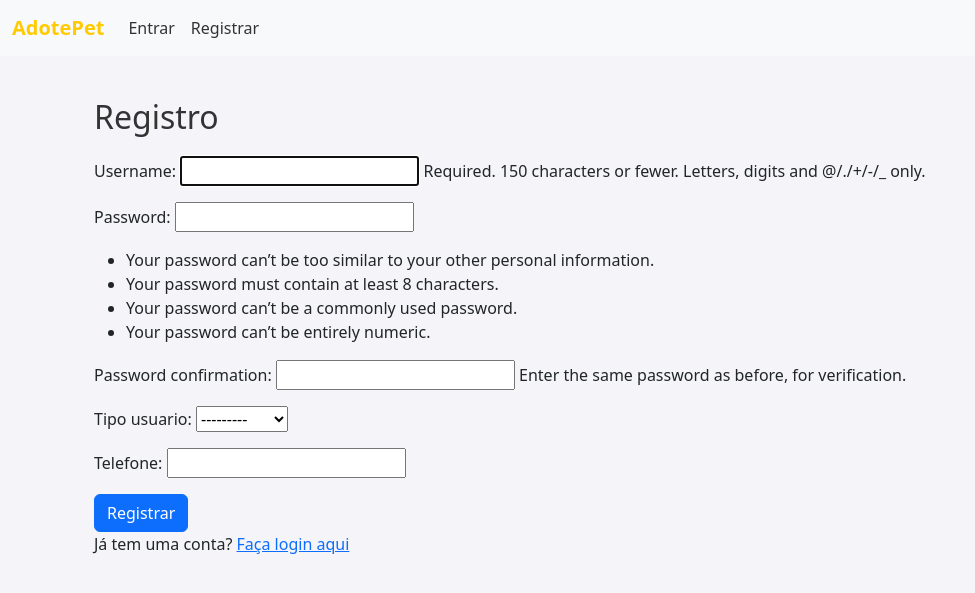
After one commit to DiogoAntuness/Projeto-Python-Poo, a Django app: page /registro/ in a window 1280 px wide. The commit adds this page. Shown: the top 593 px of the page, without its empty margins (0-975 px from the left). Run offline with Django 4.2, Linux system fonts and the light colour scheme.

Commit message:
Login/Registro e Melhorias gerais

```diff
--- a/AdotePet/settings.py
+++ b/AdotePet/settings.py
@@ -31,6 +31,12 @@ ALLOWED_HOSTS = []
 # Application definition
 
 AUTH_USER_MODEL = 'adote.Usuario'
+
+# Opa
+LOGIN_URL = '/login/'  # Página de login
+LOGIN_REDIRECT_URL = '/'  # Página padrão após login
+LOGOUT_REDIRECT_URL = '/'  # Página após logout
+
 
 
 INSTALLED_APPS = [
--- /dev/null
+++ b/adote/forms.py
@@ -0,0 +1,19 @@
+from django import forms
+from .models import Animal
+from adote.models import Usuario
+from django.contrib.auth.forms import UserCreationForm
+
+class AnimalForm(forms.ModelForm):
+    class Meta:
+        model = Animal
+        fields = ['nome', 'idade_meses', 'idade_anos', 'sexo', 'tipo', 'local', 'descricao']
+
+class UsuarioForm(UserCreationForm):
+    class Meta:
+        model = Usuario
+        fields = ['username', 'password1', 'password2', 'tipo_usuario', 'telefone']
+
+class RegistroForm(UserCreationForm):
+    class Meta:
+        model = Usuario
+        fields = ['username', 'password1', 'password2', 'tipo_usuario', 'telefone']
--- a/adote/models.py
+++ b/adote/models.py
@@ -1,5 +1,7 @@
 from django.contrib.auth.models import AbstractUser
 from django.db import models
+from django.conf import settings
+
 
 class Usuario(AbstractUser):
     DOADOR = 'doador'
@@ -11,6 +13,12 @@ class Usuario(AbstractUser):
 
     tipo_usuario = models.CharField(max_length=10, choices=TIPOS_USUARIO)
     telefone = models.CharField(max_length=15, blank=True)
+
+    def is_doador(self):
+        return self.tipo_usuario == 'doador'
+
+    def is_adotante(self):
+        return self.tipo_usuario == 'adotante'
 
     def __str__(self):
         return f"{self.username} ({self.get_tipo_usuario_display()})"
@@ -42,8 +50,18 @@ class Animal(models.Model):
     tipo = models.ForeignKey(TipoAnimal, on_delete=models.CASCADE, related_name="animais")
     descricao = models.TextField(blank=True)
     local = models.ForeignKey(Local, on_delete=models.CASCADE, related_name="animais")
-    doador = models.ForeignKey(Usuario, on_delete=models.CASCADE, related_name="animais_doadores")
     adotado = models.BooleanField(default=False)
+    adotante = models.ForeignKey(
+        settings.AUTH_USER_MODEL,
+          null=True, blank=True,
+            on_delete=models.SET_NULL, related_name='animais_adotados')#Novo campo p/ o adotante
+    doador = models.ForeignKey(
+        settings.AUTH_USER_MODEL,
+        null=True,
+        blank=True,
+        on_delete=models.SET_NULL,
+        related_name='animais_doados'
+    )
 
     def __str__(self):
         return self.nome
--- /dev/null
+++ b/adote/templates/base.html
@@ -0,0 +1,82 @@
+<!DOCTYPE html>
+<html lang="pt-br">
+<head>
+    <meta charset="UTF-8">
+    <meta name="viewport" content="width=device-width, initial-scale=1.0">
+    <title>{% block title %}AdotePet{% endblock %}</title>
+    <link href="https://cdn.jsdelivr.net/npm/bootstrap@5.3.0-alpha1/dist/css/bootstrap.min.css" rel="stylesheet">
+    <style>
+        body {
+            background-color: #f4f4f9;
+            padding-top: 50px;
+        }
+        .navbar-brand {
+            font-weight: bold;
+            color: #ffcb00;
+        }
+        .navbar-nav .nav-link {
+            color: #333;
+        }
+        .card {
+            margin-bottom: 20px;
+            box-shadow: 0 2px 10px rgba(0, 0, 0, 0.1);
+        }
+        .card-header {
+            background-color: #ffcb00;
+            font-weight: bold;
+            color: #333;
+        }
+        .card-body {
+            background-color: white;
+            padding: 20px;
+        }
+        h1, h2 {
+            color: #333;
+            margin-bottom: 20px;
+        }
+        .btn-custom {
+            background-color: #007bff;
+            color: white;
+        }
+        .btn-custom:hover {
+            background-color: #0056b3;
+        }
+        .back-link {
+            margin-top: 20px;
+            display: inline-block;
+        }
+    </style>
+</head>
+<body>
+    <nav class="navbar navbar-expand-lg navbar-light bg-light fixed-top">
+        <div class="container-fluid">
+            <a class="navbar-brand" href="{% url 'pagina_inicial' %}">AdotePet</a>
+            <button class="navbar-toggler" type="button" data-bs-toggle="collapse" data-bs-target="#navbarNav" aria-controls="navbarNav" aria-expanded="false" aria-label="Toggle navigation">
+                <span class="navbar-toggler-icon"></span>
+            </button>
+            <div class="collapse navbar-collapse" id="navbarNav">
+                <ul class="navbar-nav ml-auto">
+                    {% if user.is_authenticated %}
+                        <li class="nav-item">
+                            <a class="nav-link" href="{% url 'logout' %}">Sair</a>
+                        </li>
+                    {% else %}
+                        <li class="nav-item">
+                            <a class="nav-link" href="{% url 'login' %}">Entrar</a>
+                        </li>
+                        <li class="nav-item">
+                            <a class="nav-link" href="{% url 'registro' %}">Registrar</a>
+                        </li>
+                    {% endif %}
+                </ul>
+            </div>
+        </div>
+    </nav>
+    <div class="container mt-5">
+        {% block content %}
+        {% endblock %}
+    </div>
+    <script src="https://cdn.jsdelivr.net/npm/@popperjs/core@2.11.6/dist/umd/popper.min.js"></script>
+    <script src="https://cdn.jsdelivr.net/npm/bootstrap@5.3.0-alpha1/dist/js/bootstrap.min.js"></script>
+</body>
+</html>
--- /dev/null
+++ b/adote/templates/registro.html
@@ -0,0 +1,15 @@
+{% extends 'base.html' %}
+
+{% block title %}Registro{% endblock %}
+
+{% block content %}
+    <div class="container mt-5">
+        <h2>Registro</h2>
+        <form method="post">
+            {% csrf_token %}
+            {{ form.as_p }}
+            <button type="submit" class="btn btn-primary">Registrar</button>
+        </form>
+        <p>Já tem uma conta? <a href="{% url 'login' %}">Faça login aqui</a></p>
+    </div>
+{% endblock %}
--- a/adote/urls.py
+++ b/adote/urls.py
@@ -1,8 +1,21 @@
 # adote/urls.py
 from django.urls import path
+from django.contrib.auth import views as auth_views
 from . import views
 
 urlpatterns = [
-    path('', views.lista_animais, name='lista_animais'),
+    path('logout/', auth_views.LogoutView.as_view(), name='logout'),
+    path('', views.pagina_inicial, name='pagina_inicial'),
+
+    path('lista_animais', views.lista_animais, name='lista_animais'),
     path('animal/<int:animal_id>/', views.detalhes_animal, name='detalhes_animal'),
+
+    # URLs para login, logout e registro
+    path('login/', auth_views.LoginView.as_view(template_name='login.html'), name='login'),
+    path('registro/', views.registro, name='registro'),
+
+    # URL para adotar um animal
+    path('adotar/<int:animal_id>/', views.adotar_animal, name='adotar_animal'),
+    #URL p/ doar
+    path('doar/', views.doar_animal, name='doar_animal'),
 ]
--- a/adote/views.py
+++ b/adote/views.py
@@ -1,7 +1,21 @@
+from django.shortcuts import render, redirect, get_object_or_404
+from django.contrib.auth.forms import UserCreationForm
+from django.contrib.auth import login, authenticate
+from adote.models import Usuario
+from django.contrib.auth.decorators import login_required
+from .models import Animal, Local
+from .forms import AnimalForm
+from django.http import HttpResponseForbidden
+from .forms import UsuarioForm
+from .forms import RegistroForm
 from django.shortcuts import render
-from .models import Animal, Local
+
+def pagina_inicial(request):
+    return render(request, 'pagina_inicial.html')
+
 
 # Página inicial - mostra uma lista de todos os animais
+@login_required
 def lista_animais(request):
     animais = Animal.objects.all()
     locais = Local.objects.all()
@@ -14,6 +28,44 @@ def lista_animais(request):
     return render(request, 'lista_animais.html', {'animais': animais, 'locais': locais})
 
 # Página de detalhes de um animal
+@login_required
 def detalhes_animal(request, animal_id):
     animal = Animal.objects.get(id=animal_id)
     return render(request, 'detalhes_animal.html', {'animal': animal})
+# Registro de novo usuário
+def registro(request):
+    if request.method == 'POST':
+        form = RegistroForm(request.POST)
+        if form.is_valid():
+            form.save()
+            return redirect('login')
+    else:
+        form = RegistroForm()
+    return render(request, 'registro.html', {'form': form})
+
+# Função para adotar um animal
+@login_required
+def adotar_animal(request, animal_id):
+    if not request.user.is_adotante():
+        return HttpResponseForbidden("Apenas adotantes podem acessar esta página.")
+    animal = get_object_or_404(Animal, id=animal_id)
+    animal.adotante = request.user
+    animal.save()
+    #return redirect('lista_animais')
+    return render(request, 'adotar_animal.html', {'animal_id': animal_id})
+
+#Funcao p/ doar um animal
+@login_required
+def doar_animal(request):
+    if not request.user.is_doador():
+        return HttpResponseForbidden("Apenas doadores podem acessar esta página.")
+    if request.method == 'POST':
+        form = AnimalForm(request.POST)
+        if form.is_valid():
+            animal = form.save(commit=False)
+            animal.doador = request.user  # Associa o doador como o usuário logado
+            animal.save()
+            return redirect('lista_animais')
+    else:
+        form = AnimalForm()
+    return render(request, 'doar_animal.html', {'form': form})
```
Also changed, not shown: adote/templates/adotar_animal.html (added, +18 -0 lines), adote/templates/detalhes_animal.html (+11 -59 lines), adote/templates/doar_animal.html (added, +20 -0 lines), adote/templates/lista_animais.html (+9 -59 lines), adote/templates/logged_out.html (added, +17 -0 lines), adote/templates/login.html (added, +15 -0 lines), adote/templates/pagina_inicial.html (added, +11 -0 lines), adote/migrations/0003_animal_adotante.py (added), adote/migrations/0004_alter_animal_adotante_alter_animal_doador.py (added), db.sqlite3.
